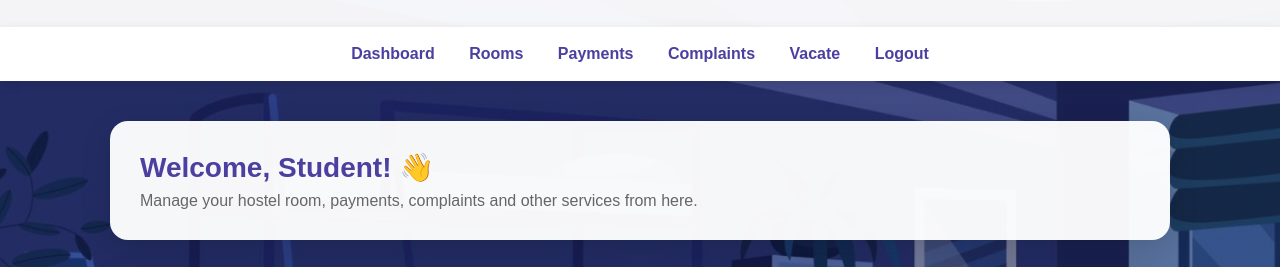
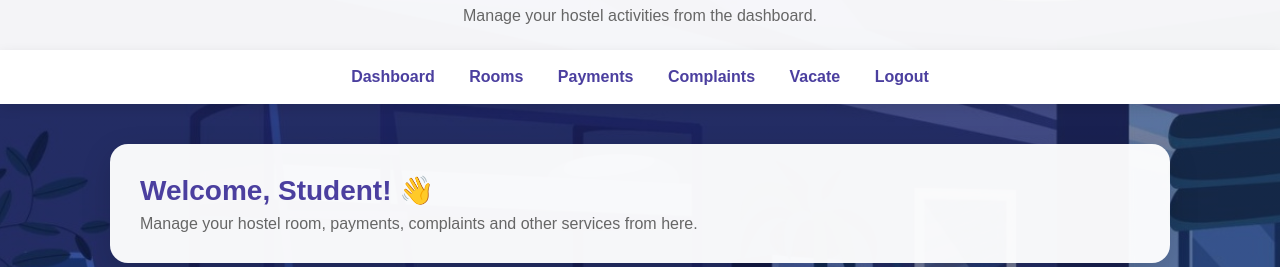
Before and after one commit to hamshitha06/Hostel-Management-System, a plain HTML site: page dashboard.html in a window 1280 px wide. Shown: the part 84-351 px from the top of the page. Drawn offline with Linux system fonts and the light colour scheme.

Commit message:
Improve student dashboard

```diff
--- a/dashboard.html
+++ b/dashboard.html
@@ -14,6 +14,7 @@
     <header>
         <h1>🏠 Hostel Management System</h1>
         <p>Student Dashboard</p>
+        <p>Manage your hostel activities from the dashboard.</p>
     </header>
 
     <nav>
```
